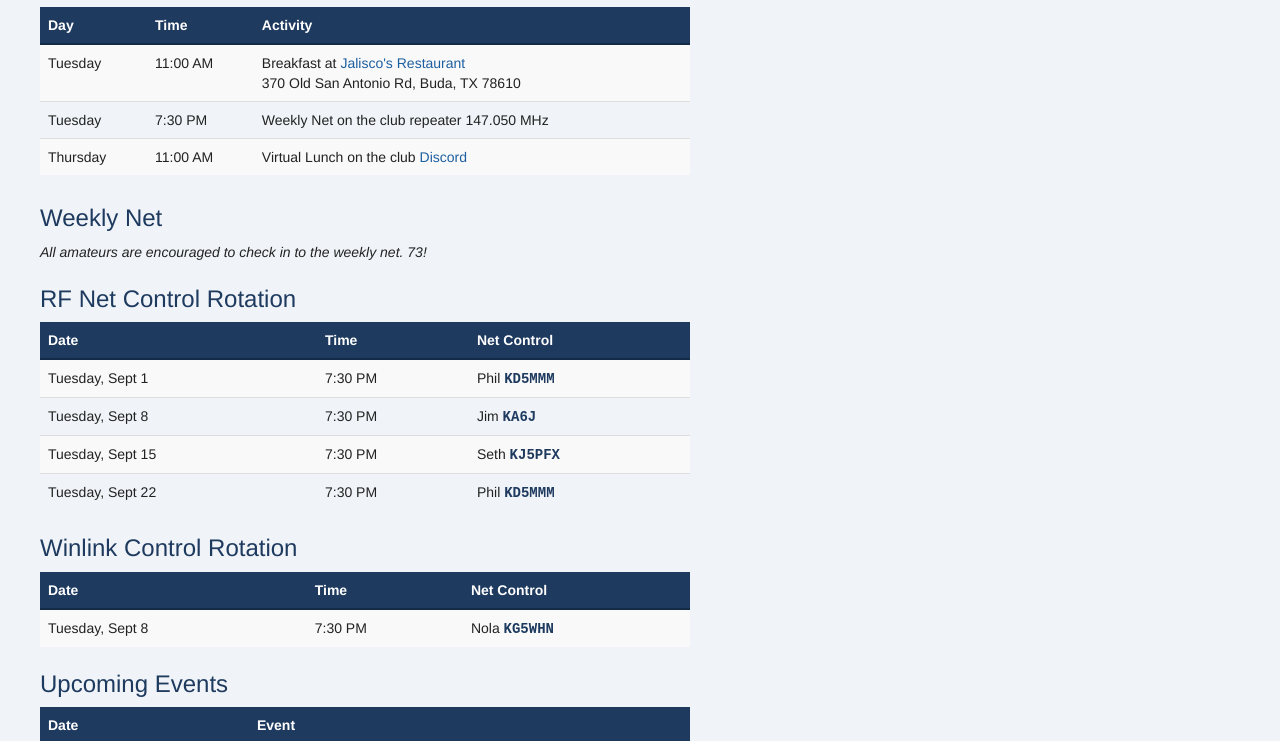
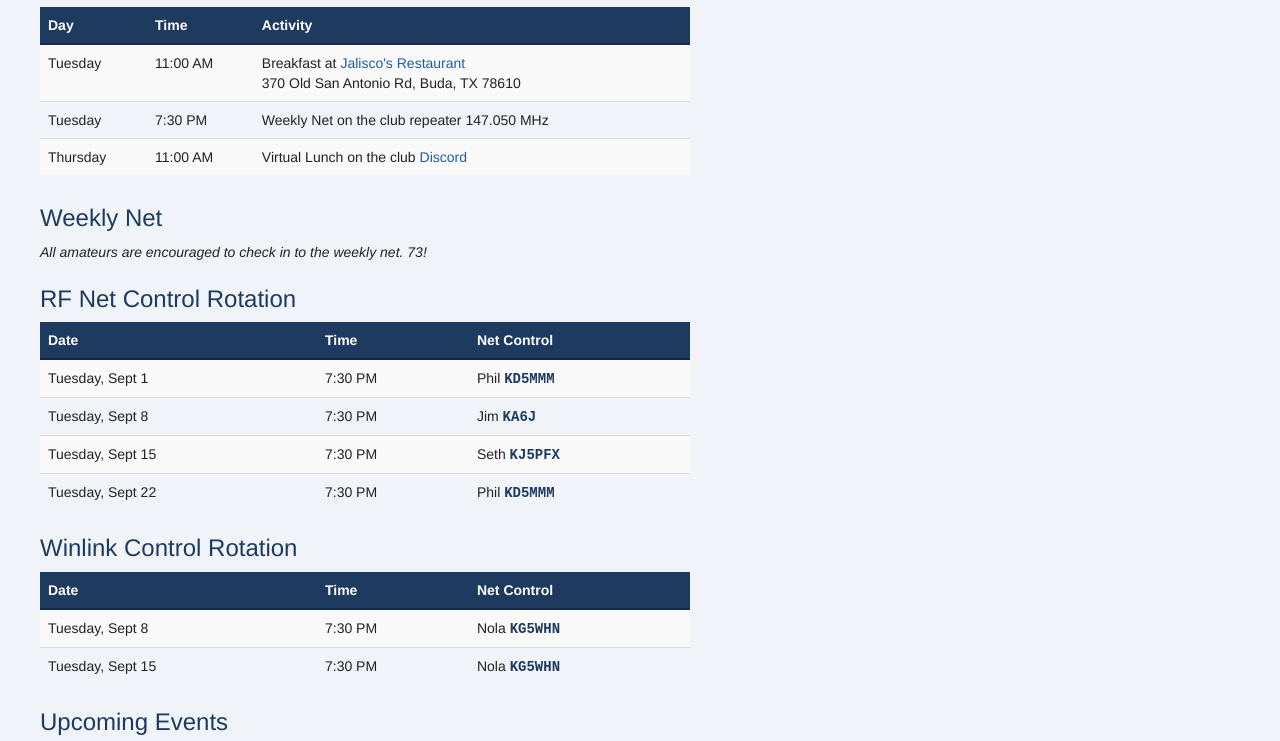
Before and after one commit to rubygeek/hchams_org, a website: page schedule.html in a window 1280 px wide. Shown: the part 156-897 px from the top of the page. Drawn offline with nearby package versions, Linux system fonts and the light colour scheme.

Commit message:
adden winlink checkins

```diff
--- a/schedule.html
+++ b/schedule.html
@@ -157,6 +157,11 @@
             <td>7:30 PM</td>
             <td>Nola <span class="callsign">KG5WHN</span></td>
           </tr>
+         <tr>
+            <td>Tuesday, Sept 15</td>
+            <td>7:30 PM</td>
+            <td>Nola <span class="callsign">KG5WHN</span></td>
+          </tr>
         </tbody>
       </table>
 
```
